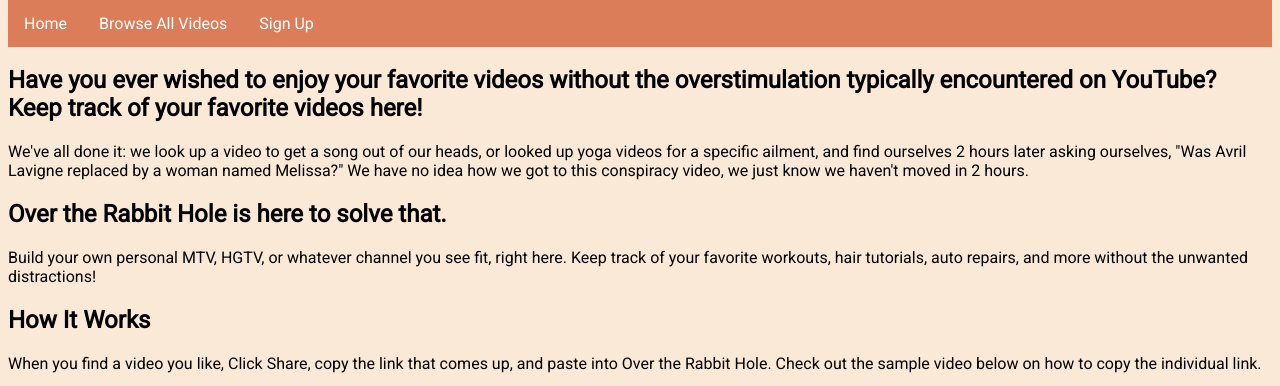
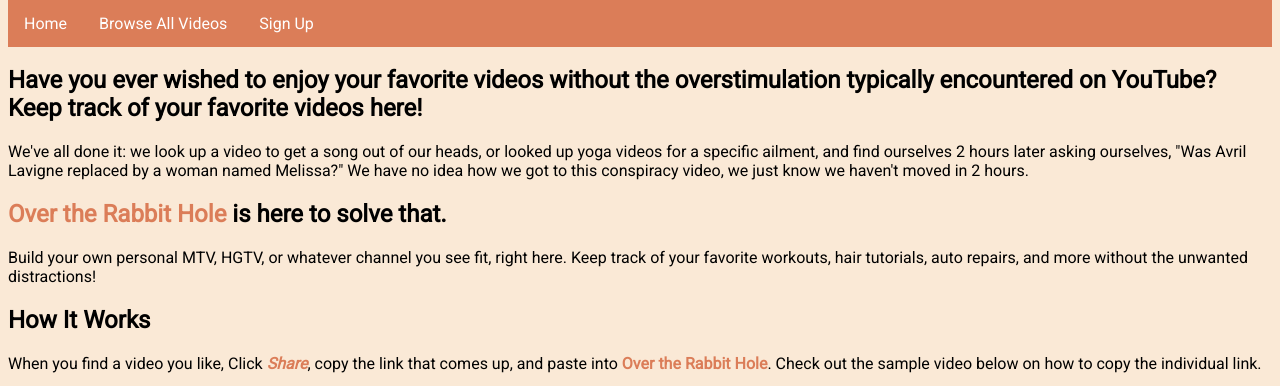
Before and after one commit to mnvalentine313/Project_Django, a Django app: page /about in a window 1280 px wide. Shown: the part 221-607 px from the top of the page. Run offline with Django 3.2, Linux system fonts and the light colour scheme.

Commit message:
Final commit before presentations.

```diff
--- a/youtubify/templates/youtubify/about.html
+++ b/youtubify/templates/youtubify/about.html
@@ -17,11 +17,11 @@
 
 <p>We've all done it: we look up a video to get a song out of our heads, or looked up yoga videos for a specific ailment, and find ourselves 2 hours later asking ourselves, "Was Avril Lavigne replaced by a woman named Melissa?" We have no idea how we got to this conspiracy video, we just know we haven't moved in 2 hours.</p>
 
-<h2><span class="title">Over the Rabbit Hole</span> is here to solve that.</h2>
+<h2><span class="username">Over the Rabbit Hole</span> is here to solve that.</h2>
 
 <p>Build your own personal MTV, HGTV, or whatever channel you see fit, right here. Keep track of your favorite workouts, hair tutorials, auto repairs, and more without the unwanted distractions!</p>
 
 <h2>How It Works</h2>
 
-<p>When you find a video you like, Click <span>Share</span>, copy the link that comes up, and paste into <span class="title">Over the Rabbit Hole</span>. Check out the sample video below on how to copy the individual link.</p>
+<p>When you find a video you like, Click <span class="username"><i>Share</i></span>, copy the link that comes up, and paste into <span class="username">Over the Rabbit Hole</span>. Check out the sample video below on how to copy the individual link.</p>
 <iframe width="560" height="315" src="https://www.youtube.com/embed/vKqAH46_gi4" frameborder="0" allow="accelerometer; autoplay; encrypted-media; gyroscope; picture-in-picture" allowfullscreen></iframe>
--- a/youtubify/templates/youtubify/base.html
+++ b/youtubify/templates/youtubify/base.html
@@ -17,7 +17,7 @@
 </head>
 <body>
     <h3>Enjoy YouTube without the temptation of rabbit holes!</h3>
-    <p>Have you ever wished to enjoy your favorite videos without the overstimulation typically encountered on YouTube? Build your personal playlists here! <br></br> When you find a video you like, Click <span>Share</span>, copy the link that comes up, and paste into <span>Over the Rabbit Hole</span>.</p>
+    <p>Have you ever wished to enjoy your favorite videos without the overstimulation typically encountered on YouTube? Build your personal playlists here! <br></br> When you find a video you like, Click <span class="username"><i>Share</i></span>, copy the link that comes up, and paste into <span class="username">Over the Rabbit Hole</span>.</p>
         <nav>
             <ul class="navbar">
                 <li class="topnav"><a href="{% url 'about' %}">About</a></li>
@@ -29,10 +29,9 @@
             {% if user.is_authenticated %} <p>You are currently signed in as: <span class="username">{{ user.username }}</span></p>
             <a href="{% url 'logout' %}">Log Out</a>
             {% else %}
-                    <a href="{% url 'login' %}">Log In</a>
+            <br></br><a href="{% url 'login' %}">Log In</a>
             {% endif %}
         </div>
-
         {% block content %}
         {% endblock %}
 </body>
```
Also changed, not shown: youtubify/static/css/youtubify.css (+0 -18 lines), README.md. Lines whose indentation alone changed are shown as unchanged.
